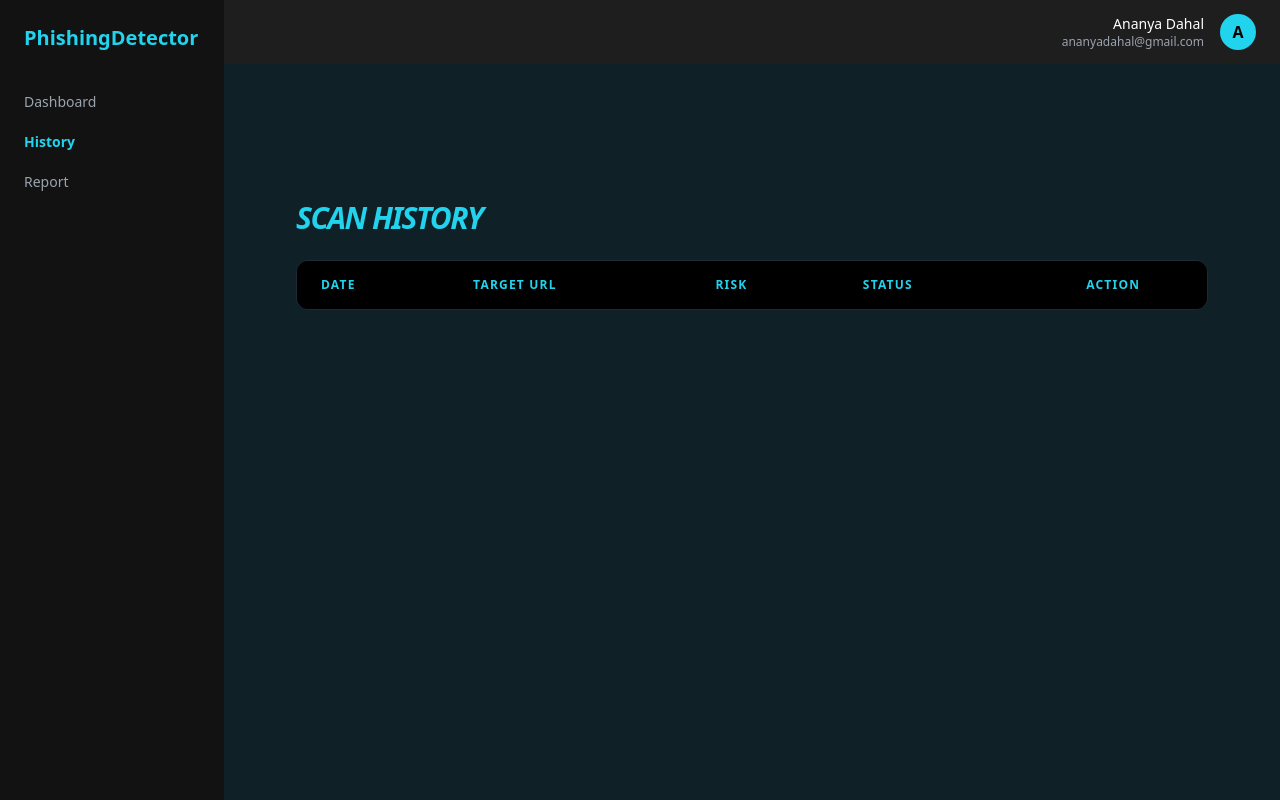
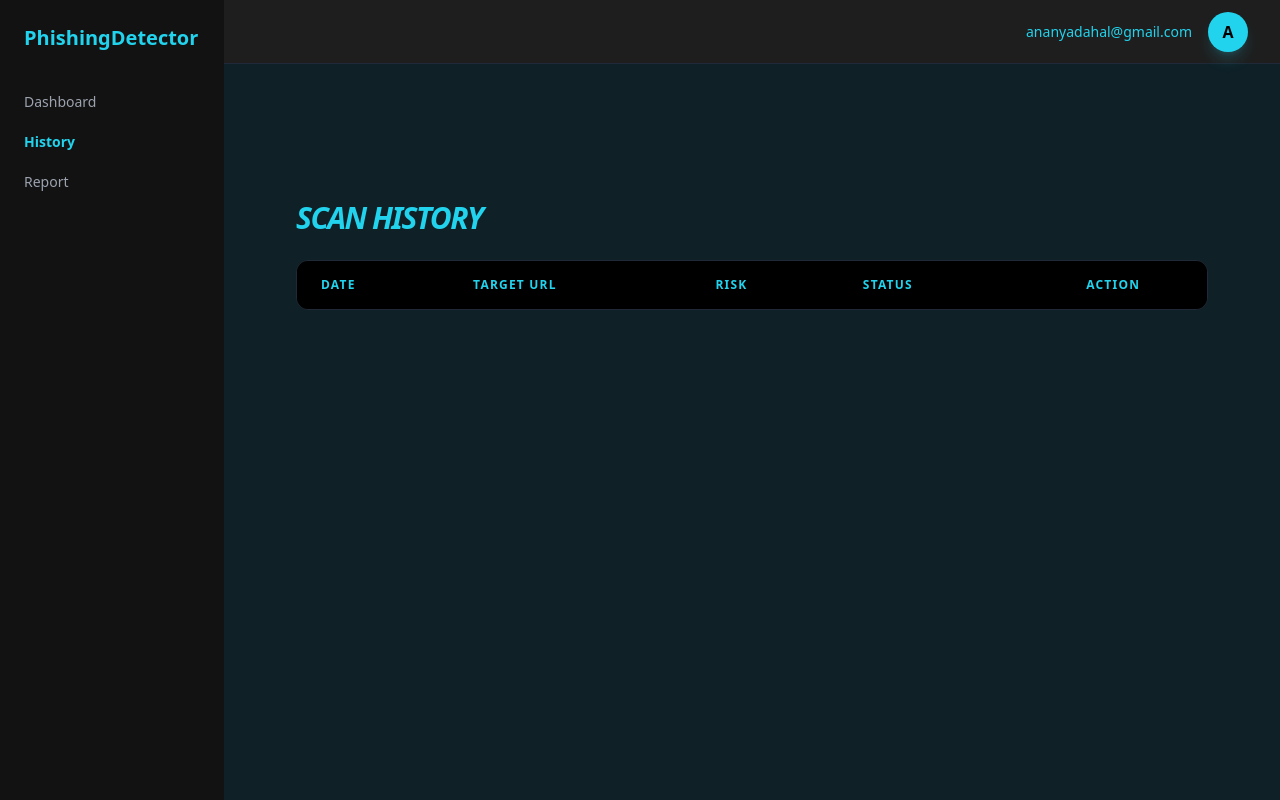
Before and after one commit to AnanyaDahal/FYP_AnanyaDahal_2408840, a React (Create React App) app in the folder frontend/: page /history in a window 1280 px wide. Shown: the top 800 px of the page. Built offline with nearby package versions, Linux system fonts and the light colour scheme; the HTML template or start-up script is replaced by a standard one.

Commit message:
created a topbar component to display logged in user's profile

```diff
--- a/frontend/src/pages/Topbar.jsx
+++ b/frontend/src/pages/Topbar.jsx
@@ -1,15 +1,19 @@
 import React from "react";
 
 const Topbar = ({ user }) => {
+  // Extract the first letter of the email and make it uppercase
+  const emailInitial = user?.email ? user.email.charAt(0).toUpperCase() : "U";
+
   return (
-    <header className="h-16 bg-[#1e1e1e] flex items-center justify-end px-6 text-white">
+    <header className="h-16 bg-[#1e1e1e] flex items-center justify-end px-8 text-white border-b border-gray-800">
       <div className="text-right mr-4">
-        <p className="text-sm font-medium">{user.name}</p>
-        <p className="text-xs text-gray-400">{user.email}</p>
+        {/* Removed "Guest" - only showing the email now */}
+        <p className="text-sm font-medium text-cyan-400">{user?.email || "Loading..."}</p>
       </div>
 
-      <div className="w-9 h-9 rounded-full bg-cyan-400 flex items-center justify-center font-bold text-black">
-        {user.name[0]}
+      <div className="w-10 h-10 rounded-full bg-cyan-400 flex items-center justify-center font-bold text-black uppercase shadow-lg shadow-cyan-400/20">
+        {/* Displays the first letter of the email address */}
+        {emailInitial}
       </div>
     </header>
   );
```
